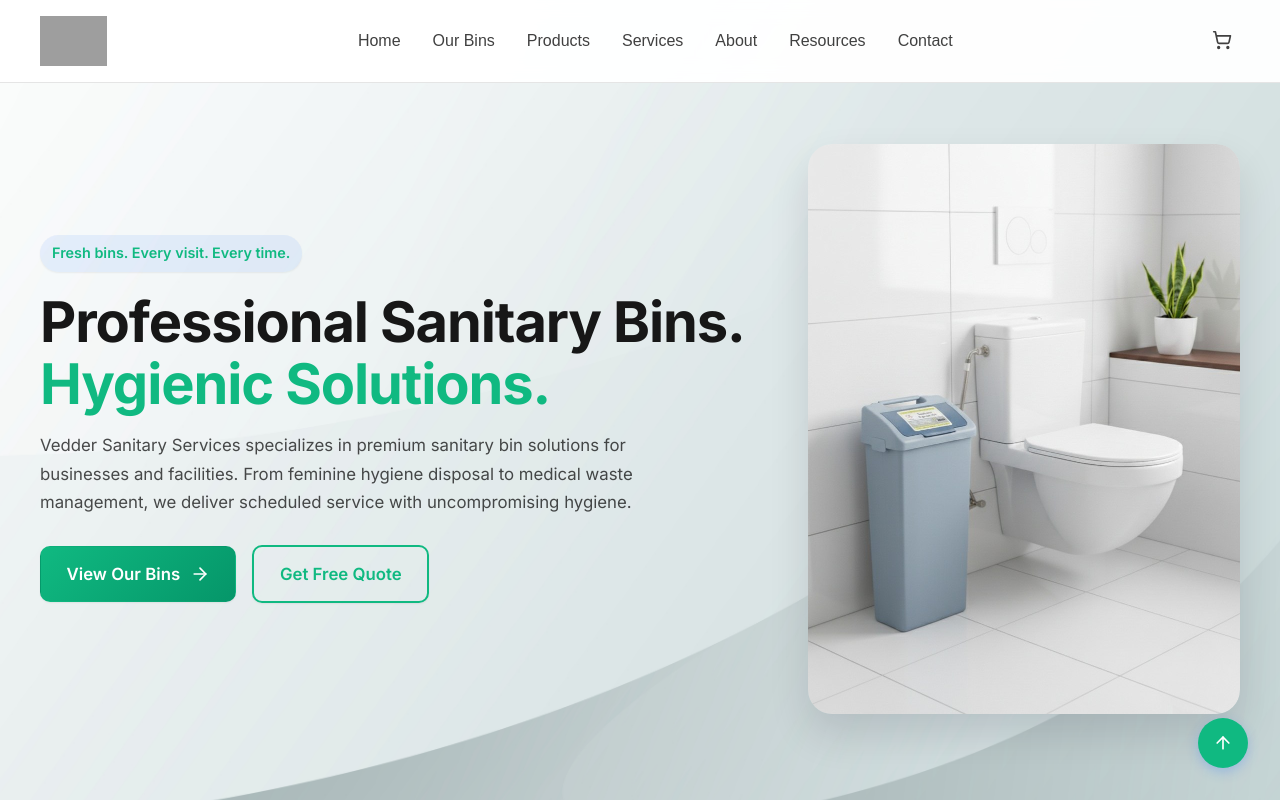
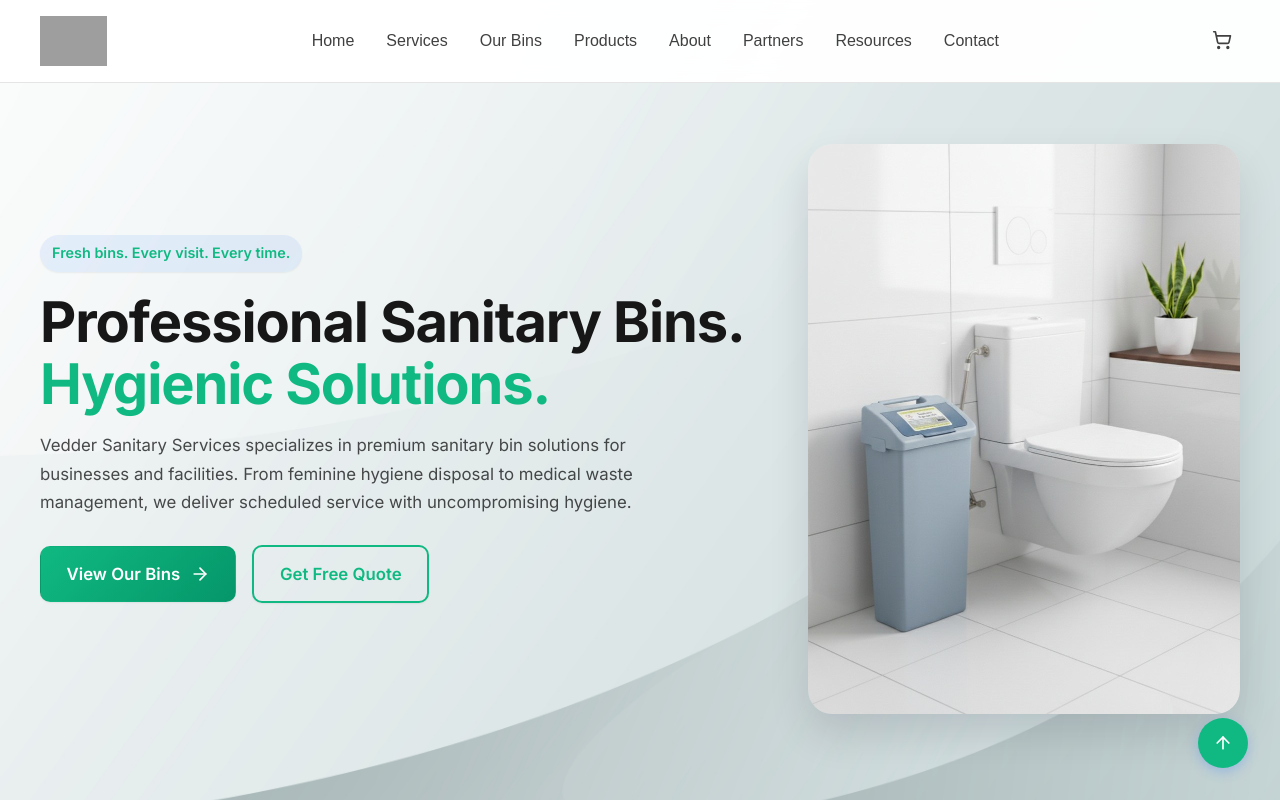
Before and after one commit to jhonielviloria/vedder-landing-page, a React (Vite) app: page / in a window 1280 px wide. Shown: the top 800 px of the page. Built offline with nearby package versions, Linux system fonts and the light colour scheme; no server answers; grey boxes are pictures that could not be loaded.

Commit message:
rearrange navbar

```diff
--- a/src/components/Navbar.jsx
+++ b/src/components/Navbar.jsx
@@ -38,17 +38,20 @@ const Navbar = ({ cartItemCount, onCartToggle }) => {
             <button onClick={() => scrollToSection('home')} className="nav-link" role="menuitem">
               Home
             </button>
+            <button onClick={() => scrollToSection('services')} className="nav-link" role="menuitem">
+              Services
+            </button>
             <button onClick={() => scrollToSection('bins')} className="nav-link" role="menuitem">
               Our Bins
             </button>
             <button onClick={() => scrollToSection('products')} className="nav-link" role="menuitem">
               Products
             </button>
-            <button onClick={() => scrollToSection('services')} className="nav-link" role="menuitem">
-              Services
-            </button>
             <button onClick={() => scrollToSection('about')} className="nav-link" role="menuitem">
               About
+            </button>
+            <button onClick={() => scrollToSection('partners')} className="nav-link" role="menuitem">
+              Partners
             </button>
             <button onClick={() => scrollToSection('blog')} className="nav-link" role="menuitem">
               Resources
@@ -82,17 +85,20 @@ const Navbar = ({ cartItemCount, onCartToggle }) => {
             <button onClick={() => scrollToSection('home')} className="mobile-nav-link">
               Home
             </button>
+            <button onClick={() => scrollToSection('services')} className="mobile-nav-link">
+              Services
+            </button>
             <button onClick={() => scrollToSection('bins')} className="mobile-nav-link">
               Our Bins
             </button>
             <button onClick={() => scrollToSection('products')} className="mobile-nav-link">
               Products
             </button>
-            <button onClick={() => scrollToSection('services')} className="mobile-nav-link">
-              Services
-            </button>
             <button onClick={() => scrollToSection('about')} className="mobile-nav-link">
               About
+            </button>
+            <button onClick={() => scrollToSection('partners')} className="mobile-nav-link">
+              Partners
             </button>
             <button onClick={() => scrollToSection('blog')} className="mobile-nav-link">
               Resources
```
